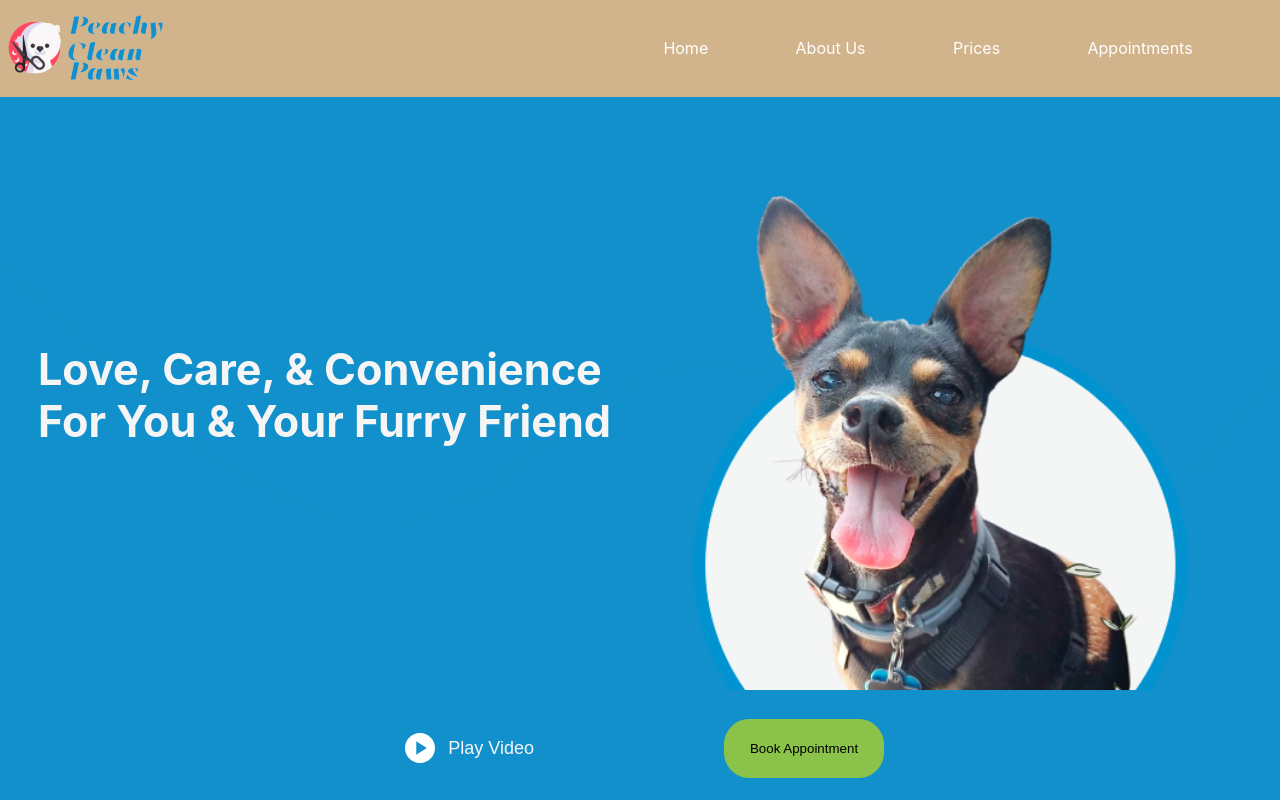
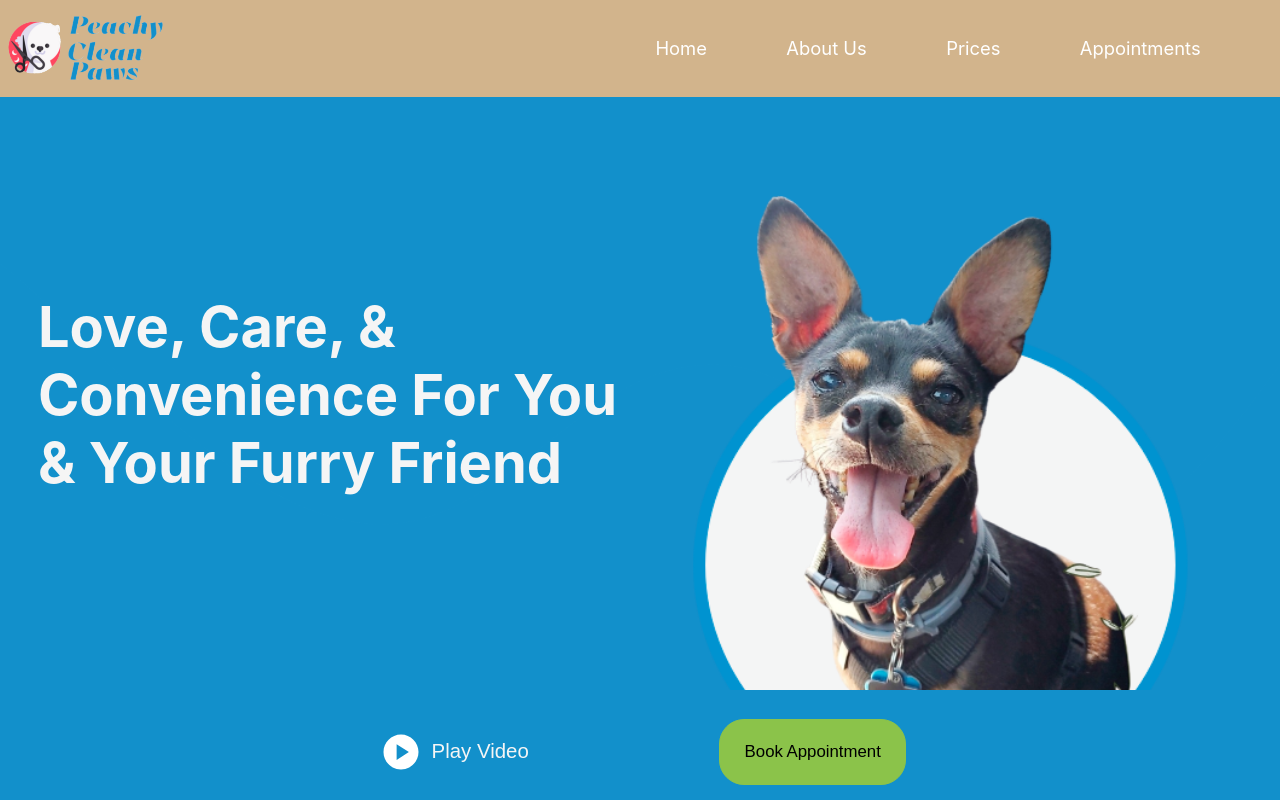
Before and after one commit to Parrasite9/peachyCleanPaws, a React (Create React App) app: page / in a window 1280 px wide. Shown: the top 800 px of the page. Built offline with nearby package versions, Linux system fonts and the light colour scheme.

Commit message:
media 1000 navbar and hero

```diff
--- a/src/css/Home/Hero/Hero.css
+++ b/src/css/Home/Hero/Hero.css
@@ -77,5 +77,14 @@
     .hero__buttons > button {
         padding: 0 2%;
     }
+  }
 
+  @media (min-width: 1000px) {
+    .hero__text {
+        font-size: 1.75em;
+    }
+
+    .hero__buttons > button {
+        font-size: 1.05em;
+    }
   }
--- a/src/css/Home/Hero/HeroVideoPlayer.css
+++ b/src/css/Home/Hero/HeroVideoPlayer.css
@@ -83,3 +83,13 @@
       font-size: .75em;
     }
   }
+
+  @media (min-width: 1000px) {
+    .play__button > .videoIcon {
+      font-size: 1.75em;
+    }
+
+    .play__button > p {
+      font-size: .85em;
+    }
+  }
--- a/src/css/Home/Navbar.css
+++ b/src/css/Home/Navbar.css
@@ -102,4 +102,9 @@
     .logo {
         width: 30%;
     }
+
+    .desktop__navlinks__inside__container > .desktop__navlink > a {
+        font-size: 1.15em;
+    }
+
 }
```
